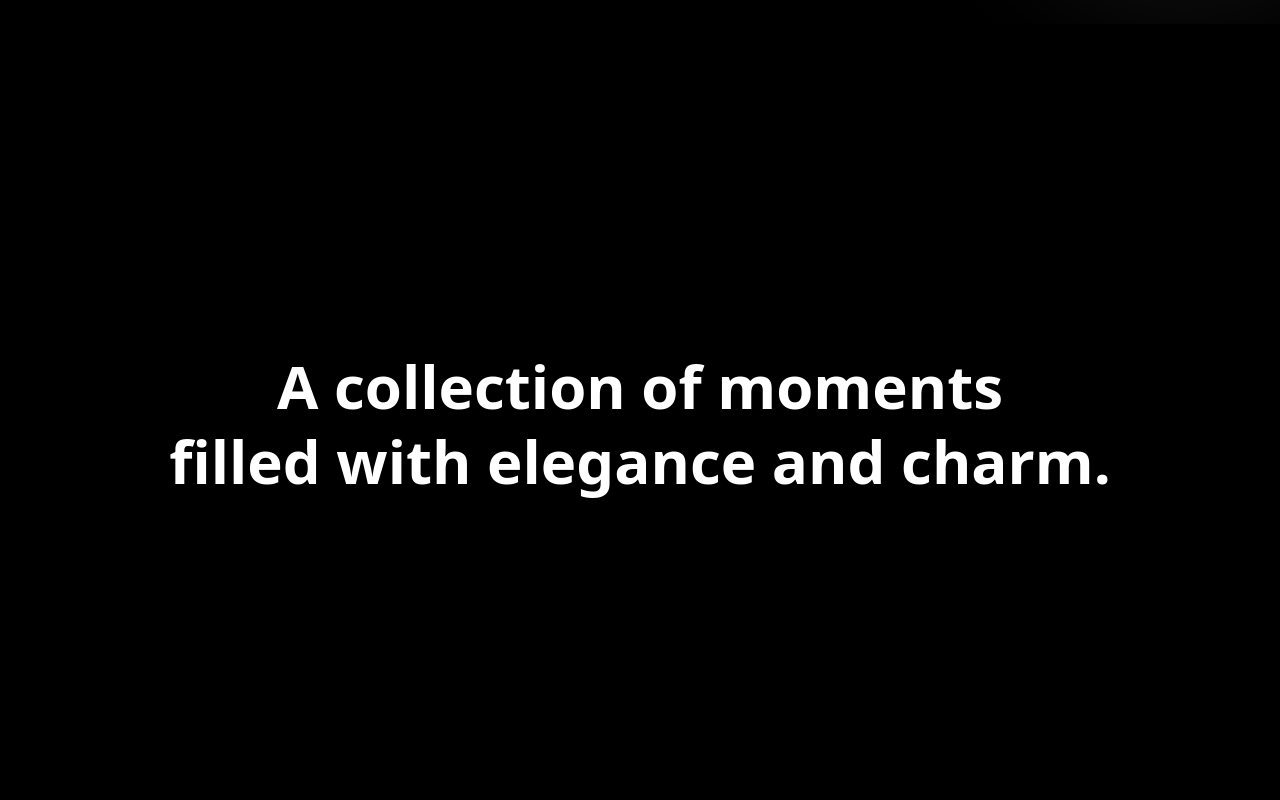
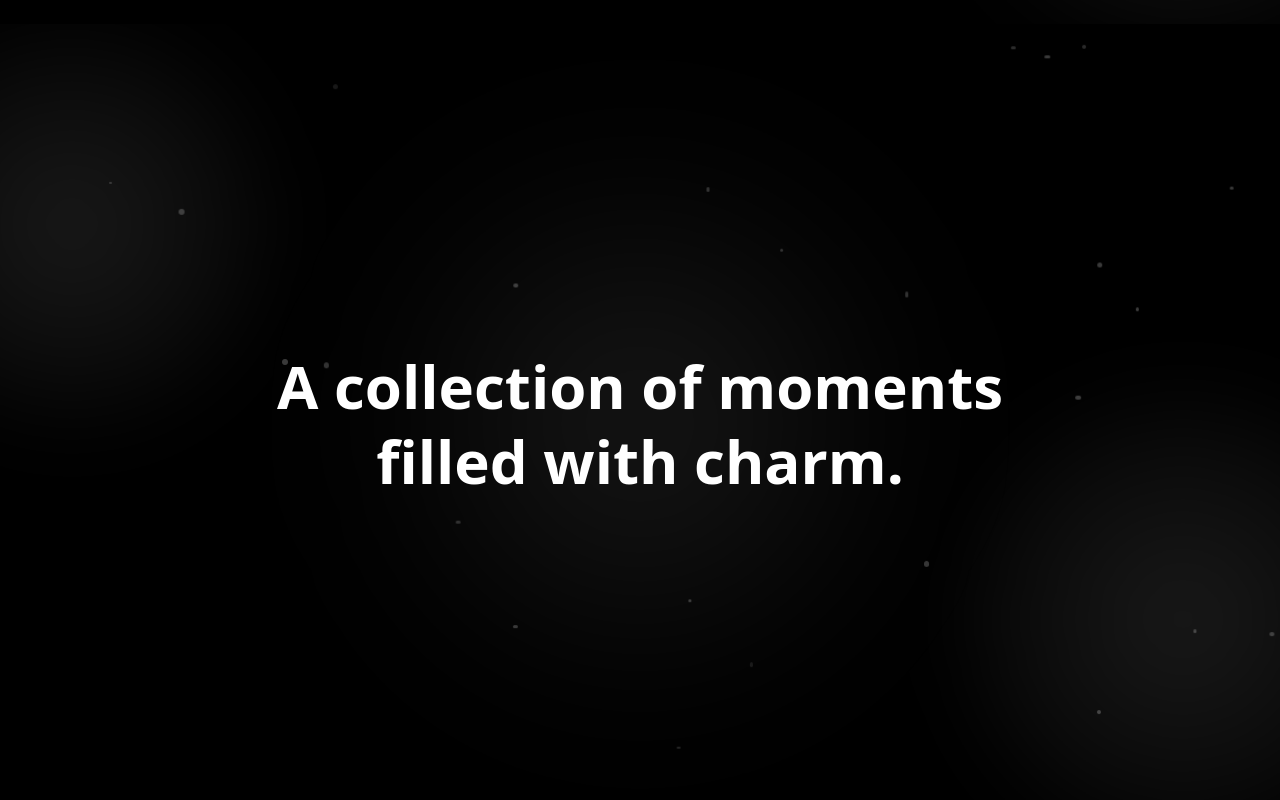
Before and after one commit to rohxama/Gallery-Website, a Next.js app: page / in a window 1280 px wide. Shown: the part 1660-2460 px from the top of the page. Built offline with nearby package versions, Linux system fonts and the light colour scheme.

Commit message:
feat: gallery section - background elements, responsive images and text

```diff
--- a/src/components/GallerySection.tsx
+++ b/src/components/GallerySection.tsx
@@ -9,38 +9,38 @@ gsap.registerPlugin(ScrollTrigger);
 
 const galleryImages = [
   // Top row - left side
-  { src: "https://images.unsplash.com/photo-1534528741775-53994a69daeb?w=500&q=80", alt: "Girl 1", className: "top-[5%] left-[2%] w-[70px] h-[90px] sm:w-[90px] sm:h-[110px] md:w-[100px] md:h-[130px]" },
-  { src: "https://images.unsplash.com/photo-1517841905240-472988babdf9?w=500&q=80", alt: "Girl 2", className: "top-[3%] left-[12%] w-[60px] h-[80px] sm:w-[80px] sm:h-[100px] md:w-[90px] md:h-[110px]" },
-  { src: "https://images.unsplash.com/photo-1488426862026-3ee34a7d66df?w=500&q=80", alt: "Girl 3", className: "top-[8%] left-[22%] w-[65px] h-[85px] sm:w-[85px] sm:h-[105px] md:w-[95px] md:h-[120px]" },
+  { src: "/images/img1.jpg", alt: "Girl 1", className: "top-[2%] left-[2%] w-[45px] h-[60px] sm:w-[90px] sm:h-[110px] md:w-[100px] md:h-[130px]" },
+  { src: "/images/img2.jpg", alt: "Girl 2", className: "top-[1%] left-[15%] w-[40px] h-[55px] sm:w-[80px] sm:h-[100px] md:w-[90px] md:h-[110px]" },
+  { src: "/images/img3.jpg", alt: "Girl 3", className: "top-[5%] left-[28%] w-[42px] h-[58px] sm:w-[85px] sm:h-[105px] md:w-[95px] md:h-[120px]" },
 
   // Top row - right side
-  { src: "https://images.unsplash.com/photo-1494790108377-be9c29b29330?w=500&q=80", alt: "Girl 4", className: "top-[5%] right-[2%] w-[70px] h-[90px] sm:w-[90px] sm:h-[110px] md:w-[100px] md:h-[130px]" },
-  { src: "https://images.unsplash.com/photo-1438761681033-6461ffad8d80?w=500&q=80", alt: "Girl 5", className: "top-[3%] right-[12%] w-[60px] h-[80px] sm:w-[80px] sm:h-[100px] md:w-[90px] md:h-[110px]" },
-  { src: "https://images.unsplash.com/photo-1544005313-94ddf0286df2?w=500&q=80", alt: "Girl 6", className: "top-[8%] right-[22%] w-[65px] h-[85px] sm:w-[85px] sm:h-[105px] md:w-[95px] md:h-[120px]" },
+  { src: "/images/img4.jpg", alt: "Girl 4", className: "top-[2%] right-[2%] w-[45px] h-[60px] sm:w-[90px] sm:h-[110px] md:w-[100px] md:h-[130px]" },
+  { src: "/images/img5.jpg", alt: "Girl 5", className: "top-[1%] right-[15%] w-[40px] h-[55px] sm:w-[80px] sm:h-[100px] md:w-[90px] md:h-[110px]" },
+  { src: "/images/img6.jpg", alt: "Girl 6", className: "top-[5%] right-[28%] w-[42px] h-[58px] sm:w-[85px] sm:h-[105px] md:w-[95px] md:h-[120px]" },
 
   // Middle left
-  { src: "https://images.unsplash.com/photo-1524504388940-b1c1722653e1?w=500&q=80", alt: "Girl 7", className: "top-[35%] left-[1%] w-[75px] h-[95px] sm:w-[95px] sm:h-[120px] md:w-[110px] md:h-[140px]" },
-  { src: "https://images.unsplash.com/photo-1529626455594-4ff0802cfb7e?w=500&q=80", alt: "Girl 8", className: "top-[38%] left-[12%] w-[60px] h-[80px] sm:w-[80px] sm:h-[100px] md:w-[90px] md:h-[115px]" },
+  { src: "/images/img7.jpg", alt: "Girl 7", className: "top-[30%] left-[1%] w-[48px] h-[65px] sm:w-[95px] sm:h-[120px] md:w-[110px] md:h-[140px]" },
+  { src: "/images/img9.jpg", alt: "Girl 8", className: "top-[33%] left-[14%] w-[38px] h-[52px] sm:w-[80px] sm:h-[100px] md:w-[90px] md:h-[115px]" },
 
   // Middle right
-  { src: "https://images.unsplash.com/photo-1531746020798-e6953c6e8e04?w=500&q=80", alt: "Girl 9", className: "top-[35%] right-[1%] w-[75px] h-[95px] sm:w-[95px] sm:h-[120px] md:w-[110px] md:h-[140px]" },
-  { src: "https://images.unsplash.com/photo-1513956589380-bad6acb9b9d4?w=500&q=80", alt: "Girl 10", className: "top-[38%] right-[12%] w-[60px] h-[80px] sm:w-[80px] sm:h-[100px] md:w-[90px] md:h-[115px]" },
+  { src: "/images/img10.jpg", alt: "Girl 9", className: "top-[30%] right-[1%] w-[48px] h-[65px] sm:w-[95px] sm:h-[120px] md:w-[110px] md:h-[140px]" },
+  { src: "/images/img13.jpg", alt: "Girl 10", className: "top-[33%] right-[14%] w-[38px] h-[52px] sm:w-[80px] sm:h-[100px] md:w-[90px] md:h-[115px]" },
 
   // Bottom left
-  { src: "https://images.unsplash.com/photo-1489424731084-a5d8b219a5bb?w=500&q=80", alt: "Girl 11", className: "bottom-[30%] left-[1%] w-[65px] h-[85px] sm:w-[85px] sm:h-[110px] md:w-[100px] md:h-[125px]" },
-  { src: "https://images.unsplash.com/photo-1514315384763-ba401779410f?w=500&q=80", alt: "Girl 12", className: "bottom-[25%] left-[12%] w-[70px] h-[90px] sm:w-[90px] sm:h-[115px] md:w-[105px] md:h-[135px]" },
-  { src: "https://images.unsplash.com/photo-1521119989659-a83eee488004?w=500&q=80", alt: "Girl 13", className: "bottom-[20%] left-[22%] w-[55px] h-[75px] sm:w-[75px] sm:h-[95px] md:w-[85px] md:h-[110px]" },
+  { src: "/images/img14.jpg", alt: "Girl 11", className: "bottom-[30%] left-[1%] w-[42px] h-[58px] sm:w-[85px] sm:h-[110px] md:w-[100px] md:h-[125px]" },
+  { src: "/images/img16.jpg", alt: "Girl 12", className: "bottom-[24%] left-[14%] w-[45px] h-[60px] sm:w-[90px] sm:h-[115px] md:w-[105px] md:h-[135px]" },
+  { src: "/images/img17.jpg", alt: "Girl 13", className: "bottom-[18%] left-[26%] w-[36px] h-[50px] sm:w-[75px] sm:h-[95px] md:w-[85px] md:h-[110px]" },
 
   // Bottom right
-  { src: "https://images.unsplash.com/photo-1522075469751-3a6694fb2f61?w=500&q=80", alt: "Girl 14", className: "bottom-[30%] right-[1%] w-[65px] h-[85px] sm:w-[85px] sm:h-[110px] md:w-[100px] md:h-[125px]" },
-  { src: "https://images.unsplash.com/photo-1489424731084-a5d8b219a5bb?w=500&q=80", alt: "Girl 15", className: "bottom-[25%] right-[12%] w-[70px] h-[90px] sm:w-[90px] sm:h-[115px] md:w-[105px] md:h-[135px]" },
-  { src: "https://images.unsplash.com/photo-1507003211169-0a1dd7228f2d?w=500&q=80", alt: "Girl 16", className: "bottom-[20%] right-[22%] w-[55px] h-[75px] sm:w-[75px] sm:h-[95px] md:w-[85px] md:h-[110px]" },
+  { src: "/images/img18.jpg", alt: "Girl 14", className: "bottom-[30%] right-[1%] w-[42px] h-[58px] sm:w-[85px] sm:h-[110px] md:w-[100px] md:h-[125px]" },
+  { src: "/images/img20.jpg", alt: "Girl 15", className: "bottom-[24%] right-[14%] w-[45px] h-[60px] sm:w-[90px] sm:h-[115px] md:w-[105px] md:h-[135px]" },
+  { src: "/images/img22.jpg", alt: "Girl 16", className: "bottom-[18%] right-[26%] w-[36px] h-[50px] sm:w-[75px] sm:h-[95px] md:w-[85px] md:h-[110px]" },
 
   // Very bottom row
-  { src: "https://images.unsplash.com/photo-1500648767791-00dcc994a43e?w=500&q=80", alt: "Girl 17", className: "bottom-[5%] left-[5%] w-[60px] h-[80px] sm:w-[80px] sm:h-[100px] md:w-[90px] md:h-[115px]" },
-  { src: "https://images.unsplash.com/photo-1506794778202-cad84cf45f1d?w=500&q=80", alt: "Girl 18", className: "bottom-[3%] left-[18%] w-[65px] h-[85px] sm:w-[85px] sm:h-[105px] md:w-[95px] md:h-[120px]" },
-  { src: "https://images.unsplash.com/photo-1519085360753-af0119f7cbe7?w=500&q=80", alt: "Girl 19", className: "bottom-[5%] right-[5%] w-[60px] h-[80px] sm:w-[80px] sm:h-[100px] md:w-[90px] md:h-[115px]" },
-  { src: "https://images.unsplash.com/photo-1492562080023-ab3db95bfbce?w=500&q=80", alt: "Girl 20", className: "bottom-[3%] right-[18%] w-[65px] h-[85px] sm:w-[85px] sm:h-[105px] md:w-[95px] md:h-[120px]" },
+  { src: "/images/img23.jpg", alt: "Girl 17", className: "bottom-[4%] left-[5%] w-[40px] h-[55px] sm:w-[80px] sm:h-[100px] md:w-[90px] md:h-[115px]" },
+  { src: "/images/img24.jpg", alt: "Girl 18", className: "bottom-[2%] left-[20%] w-[42px] h-[58px] sm:w-[85px] sm:h-[105px] md:w-[95px] md:h-[120px]" },
+  { src: "/images/img25.jpg", alt: "Girl 19", className: "bottom-[4%] right-[5%] w-[40px] h-[55px] sm:w-[80px] sm:h-[100px] md:w-[90px] md:h-[115px]" },
+  { src: "/images/img26.jpg", alt: "Girl 20", className: "bottom-[2%] right-[20%] w-[42px] h-[58px] sm:w-[85px] sm:h-[105px] md:w-[95px] md:h-[120px]" },
 ];
 
 export function GallerySection() {
@@ -57,19 +57,19 @@ export function GallerySection() {
         gsap.fromTo(
           img,
           {
-            x: direction * -400,
+            x: direction * -300,
             opacity: 0,
           },
           {
             x: 0,
             opacity: 1,
-            duration: 1,
-            ease: "power3.out",
+            duration: 1.5,
+            ease: "power2.out",
             scrollTrigger: {
               trigger: sectionRef.current,
               start: "top center",
               end: "bottom center",
-              scrub: 1,
+              scrub: 1.5,
             },
           }
         );
@@ -82,13 +82,54 @@ export function GallerySection() {
   return (
     <section
       ref={sectionRef}
-      className="relative w-full bg-[#000] overflow-hidden pt-20 sm:pt-28 md:pt-36"
-      style={{ height: "100vh" }}
+      className="relative w-full bg-[#000] overflow-hidden pt-2 sm:pt-20 md:pt-36 h-[60vh] sm:h-[80vh] md:h-[100vh]"
     >
+
+      {/* White gradient blob - top left */}
+      <div
+        className="absolute -top-0 -left-32 w-[300px] h-[300px] sm:w-[400px] sm:h-[400px] rounded-full pointer-events-none"
+        style={{
+          background: "radial-gradient(circle, rgba(255,255,255,0.10) 0%, transparent 90%)",
+          filter: "blur(40px)",
+        }}
+      />
+      {/* White gradient blob - bottom right */}
+      <div
+        className="absolute -bottom-5 -right-32 w-[350px] h-[350px] sm:w-[450px] sm:h-[450px] rounded-full pointer-events-none"
+        style={{
+          background: "radial-gradient(circle, rgba(255,255,255,0.10) 0%, transparent 90%)",
+          filter: "blur(40px)",
+        }}
+      />
+      {/* Center blob */}
+      <div
+        className="absolute top-1/2 left-1/2 -translate-x-1/2 -translate-y-1/2 w-[500px] h-[500px] sm:w-[600px] sm:h-[600px] rounded-full pointer-events-none"
+        style={{
+          background: "radial-gradient(circle, rgba(255,255,255,0.10) 0%, transparent 70%)",
+          filter: "blur(80px)",
+        }}
+      />
+
+      {/* Floating particles */}
+      {Array.from({ length: 25 }).map((_, i) => (
+        <div
+          key={`particle-${i}`}
+          className="absolute rounded-full"
+          style={{
+            width: `${2 + Math.random() * 4}px`,
+            height: `${2 + Math.random() * 4}px`,
+            top: `${Math.random() * 100}%`,
+            left: `${Math.random() * 100}%`,
+            background: "rgba(255,255,255,0.3)",
+            animation: `float-particle ${4 + Math.random() * 6}s ease-in-out ${Math.random() * 3}s infinite alternate`,
+          }}
+        />
+      ))}
+
       {/* Heading - centered with z-index above images */}
-      <div className="absolute inset-0 flex items-center justify-center z-20 pointer-events-none">
-        <h2 className="font-[var(--font-oswald)] text-3xl sm:text-4xl md:text-5xl lg:text-6xl font-bold text-white text-center leading-tight">
-         A collection of moments <br /> filled with elegance and charm.
+      <div className="absolute inset-0 flex items-center justify-center z-20 pointer-events-none px-4">
+        <h2 className="font-[var(--font-oswald)] text-xl xs:text-2xl sm:text-3xl md:text-4xl lg:text-5xl xl:text-6xl font-bold text-white text-center leading-tight">
+          A collection of moments <br className="hidden sm:block" /> filled with charm.
         </h2>
       </div>
 
```
